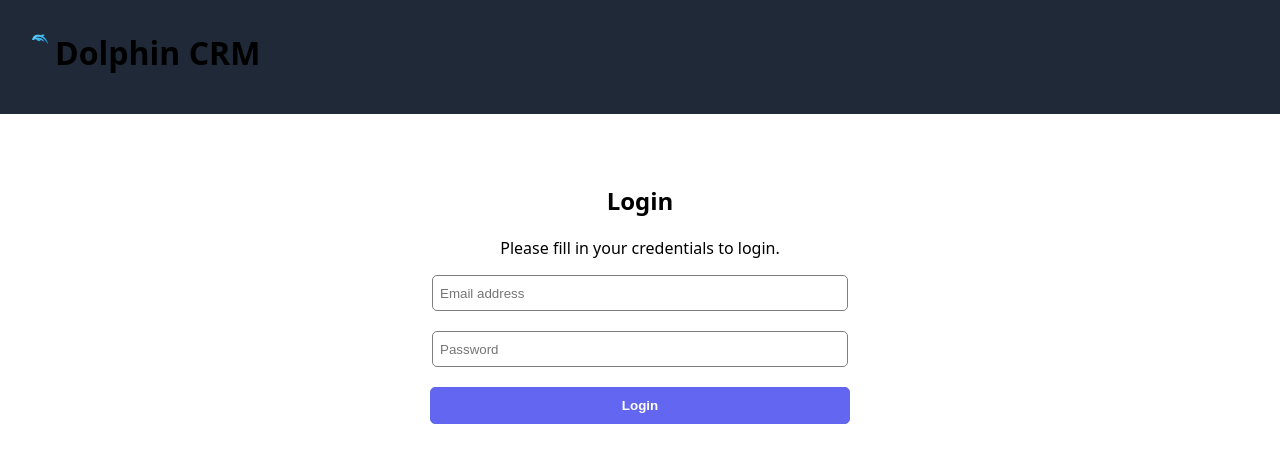
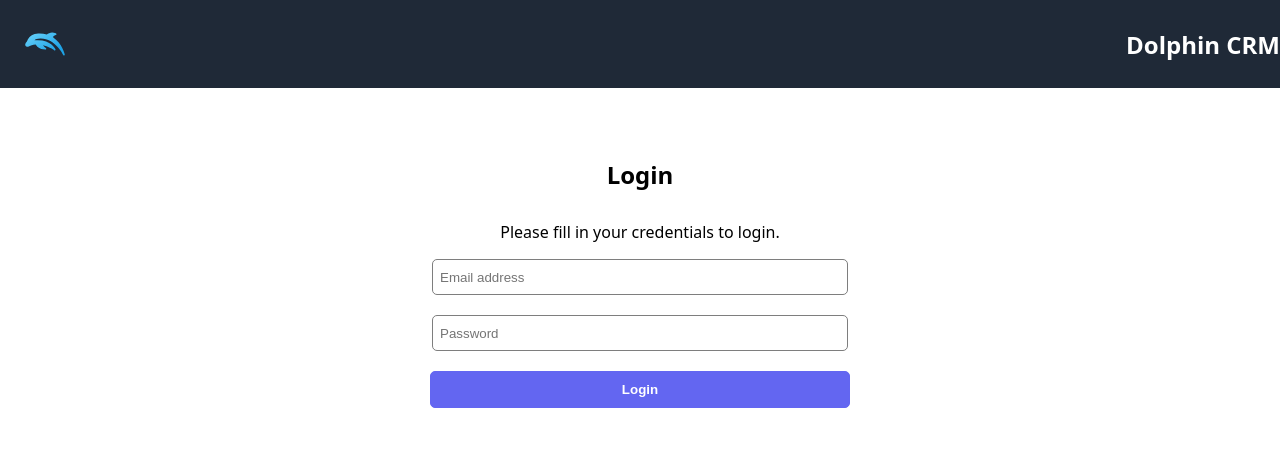
Before and after one commit to jaecoder20/info2180-finalproject, a PHP site: page /info2180-finalproject/auth/login.php in a window 1280 px wide. Shown: the top 457 px of the page. Run offline with PHP 8.4, Linux system fonts and the light colour scheme.

Commit message:
fixed the header css

```diff
--- a/styles/login.css
+++ b/styles/login.css
@@ -4,36 +4,33 @@ body{
 }
 
 img{
-    height: 20px;
-    width:20px;
-    margin-left: 20px;
-    margin-top: 19px;
-    margin-right: 5px;
+    height: 50px;
+    width:50px;
+}
+
+h1{
+    color: white;
+    font-size: 1.5rem;
 }
 
 .container{
     display: flex;
     background-color: #1f2937;
-    padding: 10px;
-    margin-bottom: auto;
+    padding-left: 20px;
+    align-items: center;
+    justify-content: space-between;
+    height: 11vh;
 
 }
-.container p{
-    font-family: system-ui, -apple-system, BlinkMacSystemFont, 'Segoe UI', Roboto, Oxygen, Ubuntu, Cantarell, 'Open Sans', 'Helvetica Neue', sans-serif;
-    color: white;
-    width: 100px;
-    text-align: left;
 
-}
 
 .body{
     display: block;
     text-align: center;
     margin-top: 70px;
+}
 
-
-}
-h1{
+h2{
     font-weight: 700;
     margin-bottom: 30px;
 }
```
